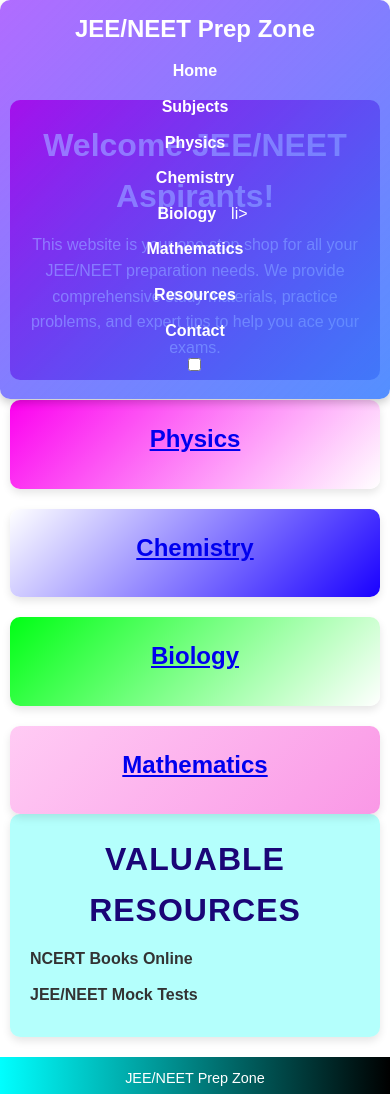
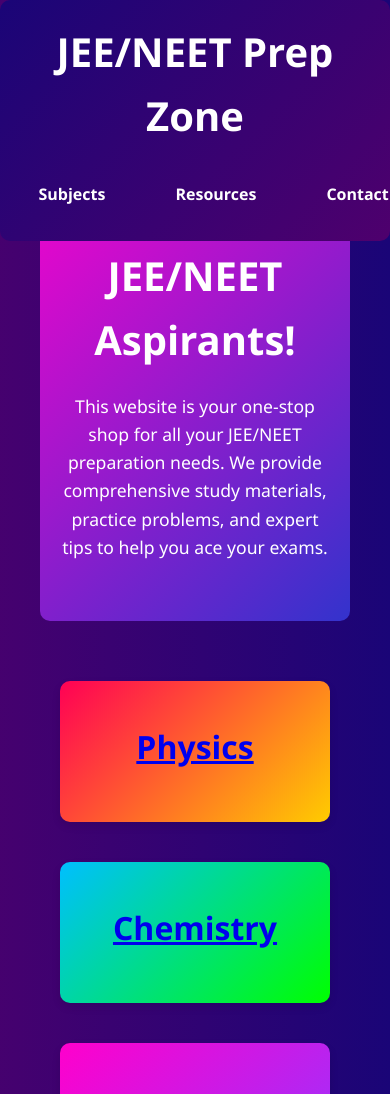
Before and after one commit to sitender-iitd/sitender-iitd.github.io, a plain HTML site: page index.html in a window 390 px wide. Shown: the top 1094 px of the page. Drawn offline with Linux system fonts and the light colour scheme.

Commit message:
Update style.css

```diff
--- a/style.css
+++ b/style.css
@@ -6,16 +6,17 @@
 }
 
 body {
+  font-family: "Segoe UI", Tahoma, Geneva, Verdana, sans-serif;
   background: linear-gradient(
-    /* 135deg,
+    135deg,
     #1a0577,
-    #4e006d */
+    #4e006d
   ); /* Gradient Background */
   color: #fff;
   line-height: 1.6;
+  transition: background-color 0.3s, color 0.3s;
   padding-top: 80px; /* Add padding to avoid overlapping with header */
   position: relative; /* Ensure relative positioning for z-index usage */
-  font-family: "Arial", sans-serif;
 }
 
 /* Dark Mode */
@@ -28,34 +29,48 @@
 header {
   background: linear-gradient(
     135deg,
-    #7700ff93,
-    #4284ffe7
+    #1bff4c93,
+    #0000008c
   ); /* Initial gradient */
   border-radius: 10px;
-  padding: 10px 20px; /* Adjusted padding */
+  padding: 20px;
   position: fixed;
   top: 0;
   width: 100%;
   z-index: 1000;
-  display: flex;
-  justify-content: space-between;
-  align-items: center;
-  box-shadow: 0 4px 8px rgba(0, 0, 0, 0.2);
+  transition: background 0.5s ease-out; /* Smooth transition for gradient */
+  animation: animateHeaderGradient 5s infinite alternate; /* Animated gradient */
 }
 
-header h1 {
-  font-size: 1.5em; /* Reduced font size for mobile */
+@keyframes animateHeaderGradient {
+  0% {
+    background: linear-gradient(135deg, #1a0577, #4e006d);
+  }
+  50% {
+    background: linear-gradient(135deg, #4e006d, #1a0577);
+  }
+  100% {
+    background: linear-gradient(135deg, #1a0577, #4e006d);
+  }
+}
+
+h1 {
+  text-align: center;
+  margin-bottom: 20px;
+  font-size: 2.5em;
   color: #fff;
-  margin: 0;
 }
 
 nav ul {
   list-style: none;
   display: flex;
+  justify-content: center;
+  align-items: center;
 }
 
 nav ul li {
-  margin-left: 20px;
+  position: relative;
+  margin: 0 20px;
 }
 
 nav ul li a {
@@ -70,41 +85,62 @@
   color: #e50914;
 }
 
+nav ul ul {
+  position: absolute;
+  background-color: rgba(0, 0, 0, 0.8); /* Semi-transparent background */
+  box-shadow: 0 4px 8px rgba(0, 0, 0, 0.1);
+  display: none;
+  z-index: 100;
+}
+
+nav ul ul li {
+  display: block;
+  width: 150px;
+  text-align: center;
+}
+
+nav ul li:hover > ul {
+  display: block;
+}
+
 /* Main Content Styles */
 main {
-  padding: 20px; /* Adjusted padding */
+  padding: 40px;
 }
 
 .intro {
   background: linear-gradient(135deg, #ff00cc, #3333cc); /* Vibrant gradient */
   color: #fff;
   text-align: center;
-  padding: 30px 20px; /* Adjusted padding */
+  padding: 60px 20px;
   border-radius: 10px;
-  margin-bottom: 20px; /* Adjusted margin */
+  margin-bottom: 40px;
   animation: fadeIn 1s ease-out;
 }
 
 .intro h2 {
-  font-size: 2em; /* Adjusted font size */
-  margin-bottom: 10px;
+  font-size: 2.5em;
+  margin-bottom: 20px;
 }
 
 .intro p {
-  font-size: 1em; /* Adjusted font size */
+  font-size: 1.1em;
 }
 
 .subjects {
   display: flex;
-  flex-direction: column;
-  gap: 20px; /* Added gap */
+  justify-content: space-around;
+  align-items: center;
+  flex-wrap: wrap;
 }
 
 .subject {
+  flex: 1 1 30%;
   background-color: rgba(255, 255, 255, 0.8);
   border-radius: 10px;
   text-align: center;
-  padding: 20px; /* Adjusted padding */
+  padding: 40px 20px;
+  margin: 20px;
   box-shadow: 0 4px 8px rgba(0, 0, 0, 0.1);
   transition: transform 0.3s, box-shadow 0.3s;
   animation: fadeInUp 0.5s ease-out;
@@ -116,33 +152,33 @@
 }
 
 .subject h4 {
-  font-size: 1.5em; /* Adjusted font size */
+  font-size: 2em;
   margin-bottom: 10px;
 }
 
 .subject.physics {
-  background: linear-gradient(135deg, rgb(252, 0, 239), #ffffff);
+  background: linear-gradient(135deg, #ff0055, #ffcc00);
   color: #fff;
 }
 
 .subject.chemistry {
-  background: linear-gradient(135deg, #feffff, #1900ff);
+  background: linear-gradient(135deg, #00bfff, #00ff00);
   color: #fff;
 }
 
 .subject.biology {
-  background: linear-gradient(135deg, #00ff15, #ffffff);
+  background: linear-gradient(135deg, #ff00cc, #9933ff);
   color: #fff;
 }
 
 .subject.mathematics {
-  background: linear-gradient(135deg, #ffcbf4, #fa98e6);
+  background: linear-gradient(135deg, #ff9900, #ff00cc);
   color: #fff;
 }
 
 .resources {
-  background-color: rgba(7, 255, 243, 0.3);
-  padding: 20px; /* Adjusted padding */
+  background-color: rgba(255, 255, 255, 0.8);
+  padding: 40px;
   border-radius: 10px;
   box-shadow: 0 4px 8px rgba(0, 0, 0, 0.1);
   animation: fadeIn 1s ease-out;
@@ -150,8 +186,8 @@
 
 .resources h3 {
   text-align: center;
-  font-size: 2em; /* Adjusted font size */
-  margin-bottom: 10px;
+  font-size: 2.5em;
+  margin-bottom: 20px;
   color: #1a0577; /* Vibrant color */
   text-transform: uppercase;
   font-weight: bold;
@@ -171,7 +207,7 @@
 .resources ul li a {
   text-decoration: none;
   color: #333;
-  font-size: 1em; /* Adjusted font size */
+  font-size: 1.2em;
   transition: color 0.3s;
   font-weight: bold; /* Bolder text */
 }
@@ -184,10 +220,10 @@
 /* Footer Styles */
 footer {
   text-align: center;
-  background: linear-gradient(to right, aqua, black);
+  background-color: rgba(0, 0, 0, 0.8);
   color: #fff;
-  padding: 10px; /* Adjusted padding */
-  font-size: 0.9em; /* Adjusted font size */
+  padding: 20px;
+  margin-top: 40px;
 }
 
 /* Animations */
@@ -218,6 +254,78 @@
   to {
     text-shadow: 0 0 10px #e50914, 0 0 20px #e50914, 0 0 30px #e50914; /* Animated text shadow */
   }
+}
+
+/* Dark Mode Toggle Styles */
+.switch-label {
+  display: flex;
+  align-items: center;
+  justify-content: space-between;
+  width: 60px;
+  cursor: pointer;
+  position: fixed;
+  top: 20px;
+  right: 20px;
+  z-index: 1100;
+  transition: transform 0.3s;
+}
+
+.switch-label span {
+  font-size: 0.8em;
+  margin-right: 5px;
+}
+
+.switch-input {
+  display: none;
+}
+
+.slider {
+  position: relative;
+  display: inline-block;
+  width: 40px;
+  height: 20px;
+}
+
+.slider.round {
+  border-radius: 20px;
+}
+
+.slider input {
+  opacity: 0;
+  width: 0;
+  height: 0;
+}
+
+.slider .slider-handle {
+  position: absolute;
+  cursor: pointer;
+  top: 0;
+  left: 0;
+  right: 0;
+  bottom: 0;
+  background-color: #ccc;
+  transition: 0.4s;
+  border-radius: 20px;
+}
+
+.slider .slider-handle:before {
+  position: absolute;
+  content: "";
+  height: 14px;
+  width: 14px;
+  left: 3px;
+  bottom: 3px;
+  background-color: white;
+  transition: 0.4s;
+  border-radius: 50%;
+}
+
+.slider input:checked + .slider-handle {
+  background-color: #e50914;
+}
+
+.slider input:checked + .slider-handle:before {
+  transform: translateX(20px);
 }
 
 /* Additional Animations */
@@ -265,33 +373,31 @@
   }
 }
 
+/* Animated Gradient Background */
+body {
+  background: linear-gradient(
+    270deg,
+    #1a0577,
+    #4e006d,
+    #ff00cc,
+    #3333cc,
+    #4e006d,
+    #1a0577
+  );
+  background-size: 600% 600%;
+  animation: animateGradient 10s ease infinite;
+}
+
+/* Animation on hover */
+.subject:hover {
+  transform: translateY(-5px) scale(1.02);
+  box-shadow: 0 12px 20px rgba(0, 0, 0, 0.2);
+}
+
 /* Responsive Design */
 @media (max-width: 768px) {
-  header {
-    padding: 10px 10px; /* Adjusted padding */
-    flex-direction: column;
-    text-align: center;
-  }
-  nav ul {
-    flex-direction: column;
-    align-items: center;
-    margin-top: 10px;
-  }
-  nav ul li {
-    margin-left: 0;
-    margin-bottom: 10px;
-  }
-  main {
-    padding: 20px 10px; /* Adjusted padding */
-  }
-  .intro {
-    padding: 20px; /* Adjusted padding */
-  }
   .subject {
-    padding: 20px; /* Adjusted padding */
-  }
-  .resources {
-    padding: 20px; /* Adjusted padding */
+    flex: 1 1 100%;
   }
 }
 
@@ -311,7 +417,7 @@
   justify-content: center;
   align-items: center;
   box-shadow: 0 4px 8px rgba(0, 0, 0, 0.1);
-  transition: transform 0.3s, box -shadow 0.3s;
+  transition: transform 0.3s, box-shadow 0.3s;
 }
 
 .dark-mode-toggle:hover {
```
